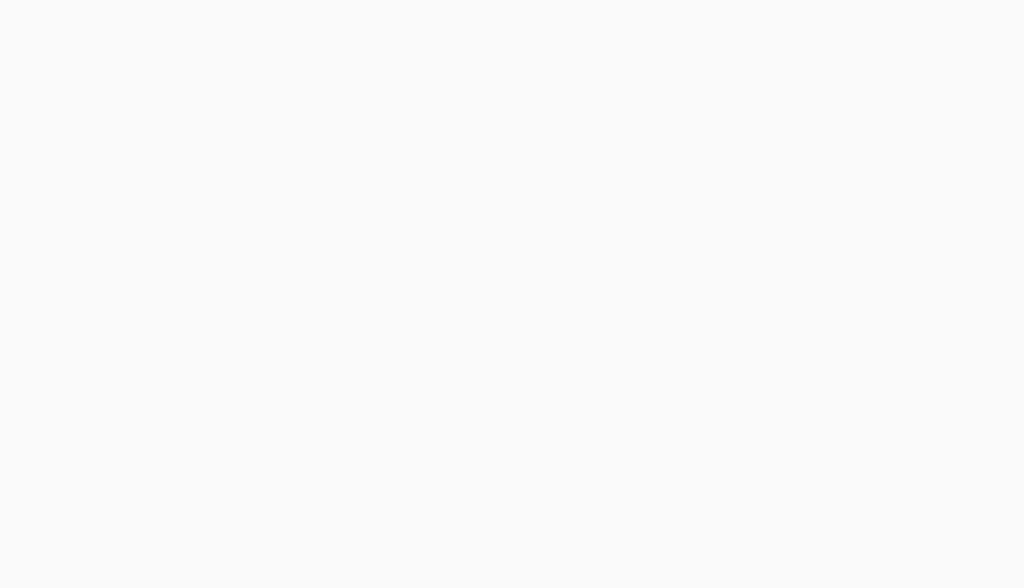
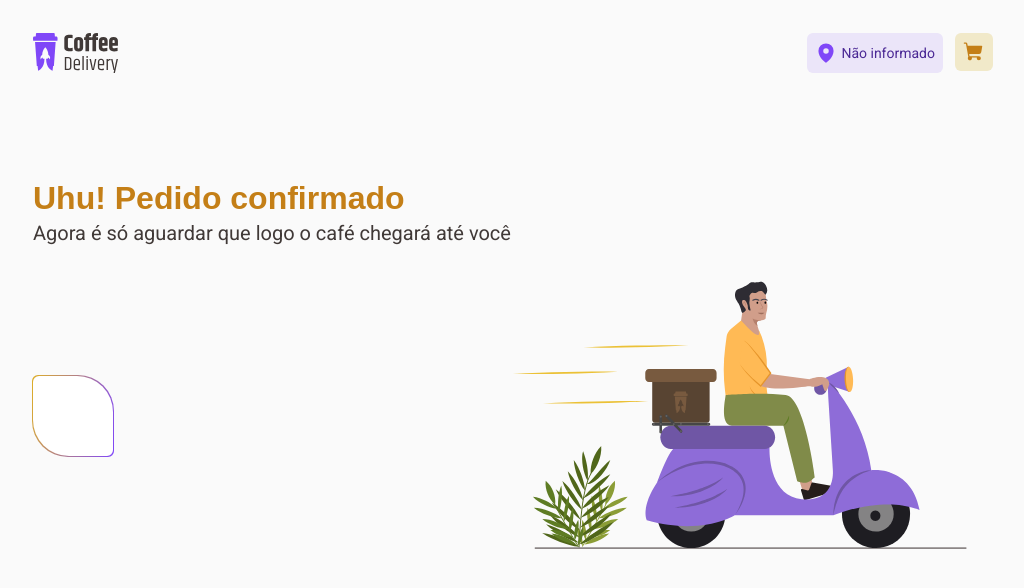
Before and after one commit to jhonscarpa/Coffee-Delivery, a React (Vite) app: page /finalizado in a window 1280 px wide. Before the commit this address had no page. Shown: the top 588 px of the page, without its empty margins (127-1151 px from the left). Built offline with nearby package versions, Linux system fonts and the light colour scheme; what miragejs would draw is missing.

Commit message:
start waiting for delivery screen

```diff
--- a/src/Router.tsx
+++ b/src/Router.tsx
@@ -1,7 +1,8 @@
-import { Route, Routes } from "react-router-dom"
-import { DefaultLayout } from "./layouts/DefaultLayout"
-import { Home } from "./pages/Home"
-import { ShoppingCart } from "./pages/ShoppingCart"
+import { Route, Routes } from 'react-router-dom'
+import { DefaultLayout } from './layouts/DefaultLayout'
+import { CompletedPurchaseScreen } from './pages/CompletedPurchaseScreen'
+import { Home } from './pages/Home'
+import { ShoppingCart } from './pages/ShoppingCart'
 
 export function Router() {
   return (
@@ -9,6 +10,7 @@ export function Router() {
       <Route path="/" element={<DefaultLayout />}>
         <Route path="/" element={<Home />} />
         <Route path="/carrinho" element={<ShoppingCart />} />
+        <Route path="/finalizado" element={<CompletedPurchaseScreen />} />
       </Route>
     </Routes>
   )
--- a/src/components/Header/index.tsx
+++ b/src/components/Header/index.tsx
@@ -3,10 +3,13 @@ import logoImg from '../../assets/logo.svg'
 import { NavLink } from 'react-router-dom'
 import { MapPin, ShoppingCart } from 'phosphor-react'
 import { useCoffees } from '../../hooks/useCoffees'
+import { formSchemaType } from '../../pages/ShoppingCart'
 
 export function Header() {
   const getAddrressUser = localStorage.getItem('coffeeDelivery-DataUser-0.0.1')
-  const jsonAddressUser = getAddrressUser ? JSON.parse(getAddrressUser) : null
+  const jsonAddressUser: formSchemaType = getAddrressUser
+    ? JSON.parse(getAddrressUser)
+    : null
 
   console.log(jsonAddressUser)
   const { totalCoffeeInCart } = useCoffees()
@@ -16,10 +19,15 @@ export function Header() {
         <img src={logoImg} alt="logo Coffee Delivery" />
       </BackToHome>
       <ActionsContent>
-        {jsonAddressUser !== null && (
+        {jsonAddressUser !== null ? (
           <p>
             <MapPin weight="fill" />
             {jsonAddressUser.city}, {jsonAddressUser.state}
+          </p>
+        ) : (
+          <p>
+            <MapPin weight="fill" />
+            Não informado
           </p>
         )}
         <NavLink to="/carrinho" title="Carrinho de compras">
--- a/src/context/CoffeesContext.tsx
+++ b/src/context/CoffeesContext.tsx
@@ -1,5 +1,5 @@
-import { createContext, ReactNode, useEffect, useState } from "react"
-import { IPropsCoffee } from "../@types/coffee"
+import { createContext, ReactNode, useEffect, useState } from 'react'
+import { IPropsCoffee } from '../@types/coffee'
 
 interface IPropsCoffeeContext {
   coffees: IPropsCoffee[]
@@ -9,6 +9,7 @@ interface IPropsCoffeeContext {
   handleSubtractAmountCoffee: (updateAmount: IPropsCoffee) => void
   handleChangeUpdateCoffee: (updateAmount: IPropsCoffee) => void
   handleRemoveCoffeeShoppingCart: (id: string | number) => void
+  handleFinish: () => void
 }
 
 export const CoffeesContext = createContext({} as IPropsCoffeeContext)
@@ -20,7 +21,7 @@ export function CoffeesContextProvider({
   children,
 }: IPropsCoffeeContextProvider) {
   const [coffees, setCoffees] = useState<IPropsCoffee[]>(() => {
-    let initialState = localStorage.getItem("@coffee-delivery-1.0.0")
+    let initialState = localStorage.getItem('@coffee-delivery-1.0.0')
     if (initialState) {
       return (initialState = JSON.parse(initialState))
     } else {
@@ -30,7 +31,7 @@ export function CoffeesContextProvider({
   const totalCoffeeInCart = coffees.length
 
   useEffect(() => {
-    localStorage.setItem("@coffee-delivery-1.0.0", JSON.stringify(coffees))
+    localStorage.setItem('@coffee-delivery-1.0.0', JSON.stringify(coffees))
   }, [coffees])
 
   function addNewCoffee(newCoffee: IPropsCoffee) {
@@ -89,6 +90,9 @@ export function CoffeesContextProvider({
     const newListCoffees = coffees.filter(coffee => coffee.id !== id)
     setCoffees(newListCoffees)
   }
+  function handleFinish() {
+    setCoffees([])
+  }
 
   return (
     <CoffeesContext.Provider
@@ -100,6 +104,7 @@ export function CoffeesContextProvider({
         handleSubtractAmountCoffee,
         handleChangeUpdateCoffee,
         handleRemoveCoffeeShoppingCart,
+        handleFinish,
       }}
     >
       {children}
--- /dev/null
+++ b/src/pages/CompletedPurchaseScreen/index.tsx
@@ -0,0 +1,22 @@
+import { formSchemaType } from '../ShoppingCart'
+import { Container, Content, ContentDataFinish } from './styles'
+import motoboyImg from '../../assets/motoboy.svg'
+
+export function CompletedPurchaseScreen() {
+  const getDataUser = localStorage.getItem('coffeeDelivery-DataUser-0.0.1')
+  const jsonDataUser: formSchemaType = getDataUser
+    ? JSON.parse(getDataUser)
+    : null
+  return (
+    <Container>
+      <header>
+        <h1>Uhu! Pedido confirmado</h1>
+        <p>Agora é só aguardar que logo o café chegará até você</p>
+      </header>
+      <Content>
+        <ContentDataFinish></ContentDataFinish>
+        <img src={motoboyImg} alt="Homem sentado em uma motocicleta com baú" />
+      </Content>
+    </Container>
+  )
+}
--- /dev/null
+++ b/src/pages/CompletedPurchaseScreen/styles.ts
@@ -0,0 +1,55 @@
+import styled from 'styled-components'
+
+export const Container = styled.div`
+  display: flex;
+  flex-direction: column;
+  gap: 1.5rem;
+  padding: 5rem 10rem;
+
+  header {
+    display: flex;
+    flex-direction: column;
+    gap: 0.25rem;
+    h1 {
+      font: 800 2rem 'Balloo 2', sans-serif;
+      color: ${props => props.theme['yellow-dark']};
+    }
+    p {
+      font: 400 1.25rem 'Roboto', sans-serif;
+      color: ${props => props.theme['base-subtitle']};
+      font-stretch: 100;
+    }
+  }
+`
+
+export const Content = styled.main`
+  display: flex;
+  flex-direction: row;
+  gap: 1rem;
+  justify-content: space-between;
+  align-items: center;
+`
+
+export const ContentDataFinish = styled.div`
+  display: flex;
+  flex-direction: column;
+  gap: 2rem;
+  padding: 2.5rem;
+  border-radius: 6px 36px;
+  position: relative;
+  background: ${props => props.theme.white};
+  border: 1px;
+
+  &:before {
+    content: '';
+    position: absolute;
+    top: 0;
+    right: 0;
+    bottom: 0;
+    left: 0;
+    z-index: -1;
+    margin: -1px;
+    border-radius: inherit;
+    background: linear-gradient(102.89deg, #dbac2c 2.61%, #8047f8 98.76%);
+  }
+`
--- a/src/pages/ShoppingCart/index.tsx
+++ b/src/pages/ShoppingCart/index.tsx
@@ -6,6 +6,8 @@ import { SelectedCoffeeForm } from './components/SelectedCoffeeForm'
 import { yupResolver } from '@hookform/resolvers/yup'
 import * as yup from 'yup'
 import { useEffect, useState } from 'react'
+import { useNavigate } from 'react-router-dom'
+import { useCoffees } from '../../hooks/useCoffees'
 
 const formSchema = yup.object().shape({
   zipCode: yup.string().required('Informe o cep').min(9, 'CEP inválido'),
@@ -23,19 +25,25 @@ const formSchema = yup.object().shape({
   // paymentMethod: "creditCard"
 })
 
-type formSchemaType = yup.InferType<typeof formSchema>
+export type formSchemaType = yup.InferType<typeof formSchema>
 
 export function ShoppingCart() {
+  const history = useNavigate()
+  const { handleFinish } = useCoffees()
+
   const getDataUser = localStorage.getItem('coffeeDelivery-DataUser-0.0.1')
   const jsonDataUser: formSchemaType = getDataUser
     ? JSON.parse(getDataUser)
     : null
 
   const [loadingSubmitCoffee, setLoadingSubmitCoffee] = useState<boolean>(false)
+
   const paymentForm = useForm<formSchemaType>({
     resolver: yupResolver(formSchema),
   })
+
   const { handleSubmit, setValue } = paymentForm
+
   useEffect(() => {
     if (jsonDataUser) {
       //@ts-ignore
@@ -64,7 +72,9 @@ export function ShoppingCart() {
       setLoadingSubmitCoffee(false)
     }, 1000)
     localStorage.setItem('coffeeDelivery-DataUser-0.0.1', JSON.stringify(data))
-    console.log(data)
+    localStorage.setItem('@coffee-delivery-1.0.0', '[]')
+    handleFinish()
+    history('/finalizado')
   }
 
   return (
--- a/src/services/api.ts
+++ b/src/services/api.ts
@@ -1,5 +1,5 @@
 import axios from "axios"
 
 export const api = axios.create({
-  baseURL: "http://127.0.0.1:5173/api",
+  baseURL: "http://localhost:5173/api",
 })
```
Also changed, not shown: vite.config.ts.timestamp-1673392089914.mjs (added, +10 -0 lines), src/assets/motoboy.svg (added).
